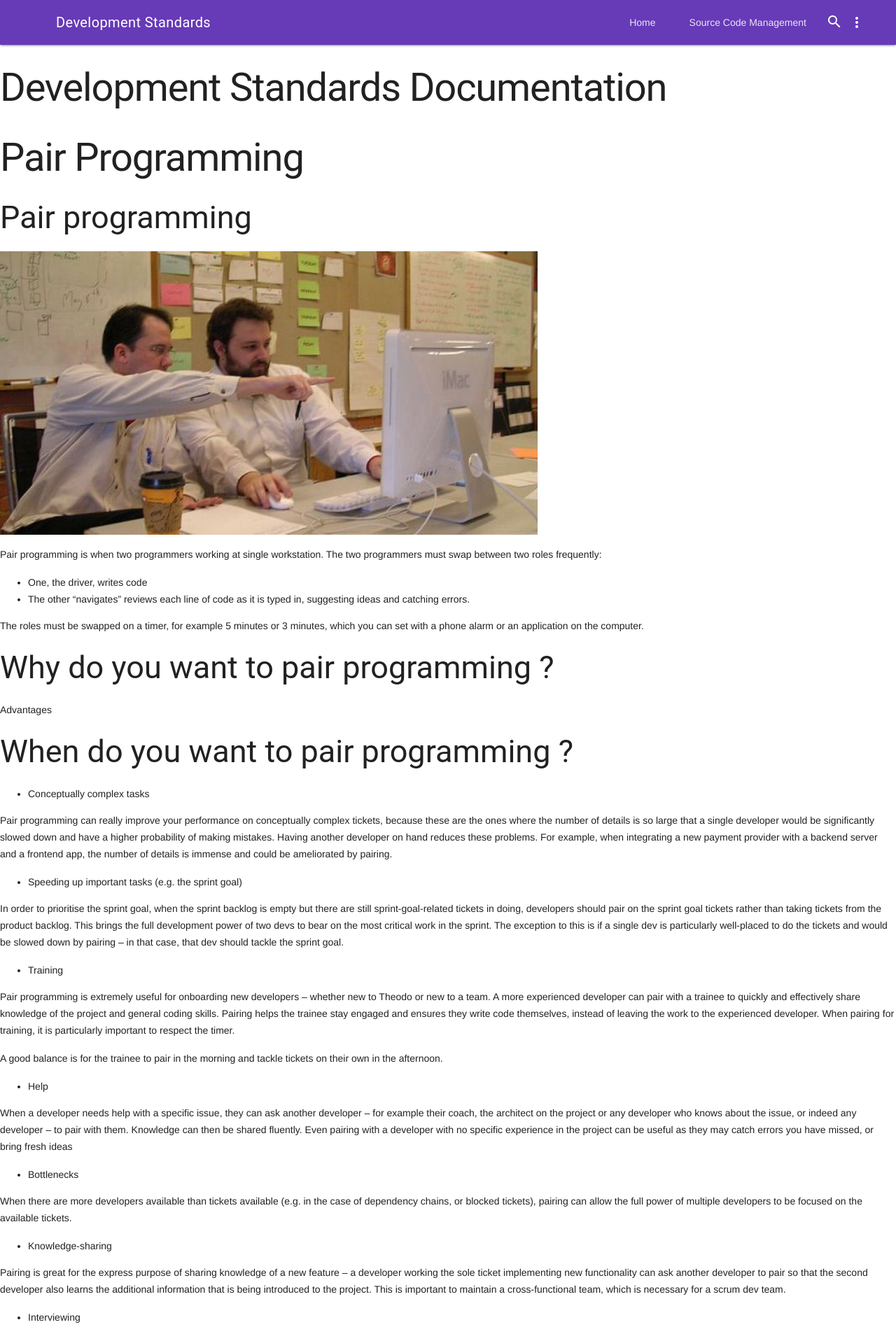
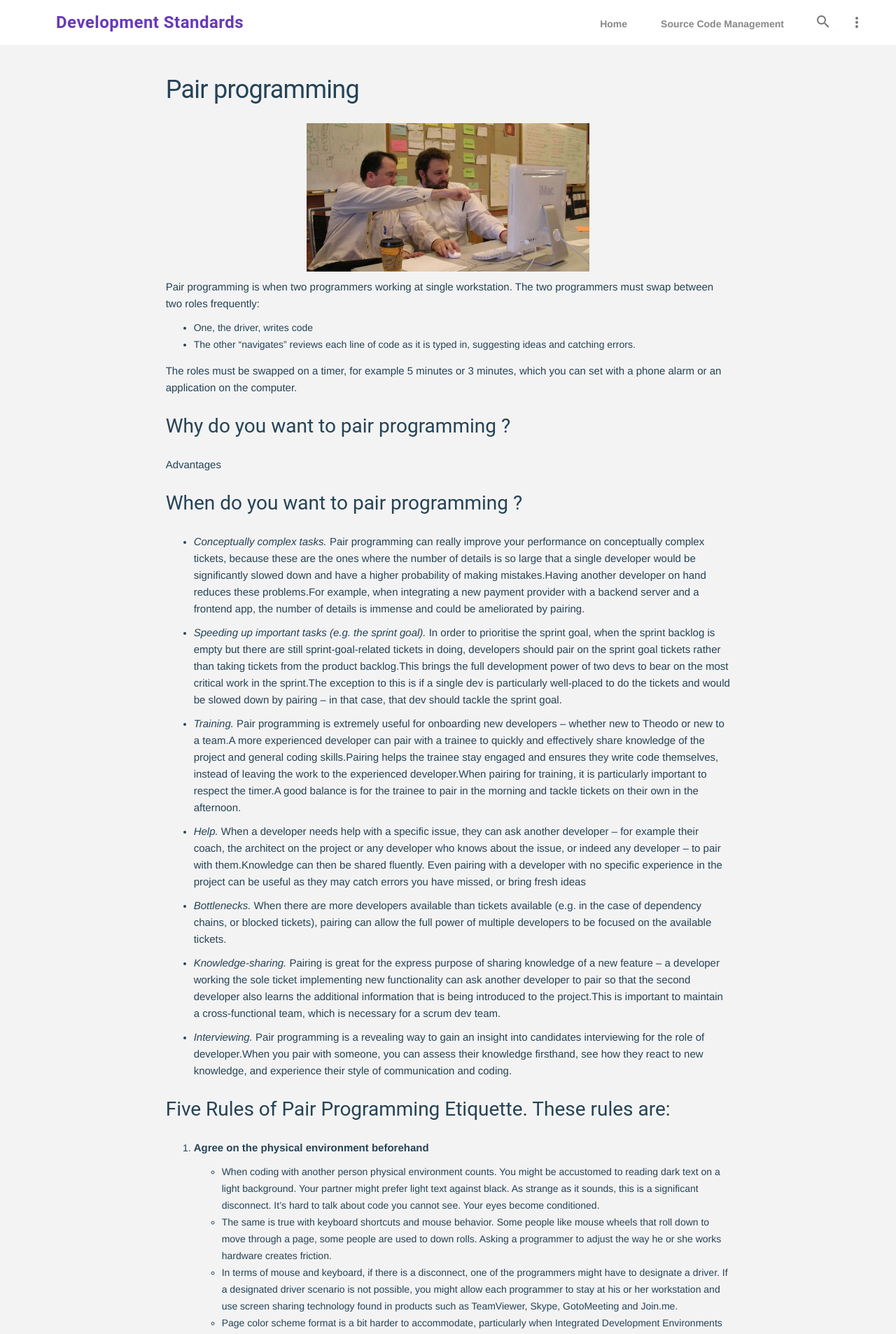
Before and after one commit to university-of-ant-solutions/development-standards.github.io, a Jekyll site: the page built from product-development-process/pair-programming.md, in a window 1280 px wide. Shown: the top 1906 px of the page at 70% size. Built offline with Jekyll 4.4.1, drawn with Linux system fonts in a browser that asks for light colours; some of the changed text lies outside the part shown.

Commit message:
updated css and layout for Home Page and Post Page

````diff
--- a/_layouts/docs.html
+++ b/_layouts/docs.html
@@ -15,18 +15,18 @@
 
 <!-- Always shows a header, even in smaller screens. -->
 <div class="mdl-layout mdl-js-layout mdl-layout--fixed-header has-drawer is-upgraded">
-  <header class="mdl-layout__header">
+  <header class="nav-primary mdl-layout__header mdl-layout__header--waterfall">
     <div class="mdl-layout__header-row">
       <!-- Title -->
-      <span class="mdl-layout-title">Development Standards</span>
+      <span class="nav-title mdl-layout-title">Development Standards</span>
       <!-- Add spacer, to align navigation to the right -->
       <div class="mdl-layout-spacer"></div>
       <!-- Navigation. We hide it in small screens. -->
-      <nav class="mdl-navigation mdl-layout--large-screen-only">
+      <nav class="nav-container mdl-navigation mdl-layout--large-screen-only">
         <a class="mdl-navigation__link" href="/">Home</a>
         <a class="mdl-navigation__link" href="">Source Code Management</a>
       </nav>
-      <div class="mdl-textfield mdl-js-textfield mdl-textfield--expandable">
+      <div class="nav-search mdl-textfield mdl-js-textfield mdl-textfield--expandable">
         <label class="mdl-button mdl-js-button mdl-button--icon" for="search">
           <i class="material-icons">search</i>
         </label>
@@ -134,17 +134,22 @@
   <main class="mdl-layout__content">
     <div class="page-content">
       {% if page.landing == true %}{% include global-header.html %}{% endif %}
-
-<h1>{{ site.name }}</h1>
-      <h1>{{ page.title }}</h1>
-{{ content }}
-
-
-
-  <header>
-    {% if page.landing == true %}{% include global-header.html %}{% endif %} {% if page.landing != true %}{% include header.html %}{% endif %}
-  </header>
-
+      <div class="col-body mdl-grid">
+          <div class="mdl-cell mdl-cell--2-col mdl-cell--2-col-tablet mdl-cell--2-col-phonedp">
+          </div>
+          <div class="col-content content mdl-cell mdl-cell--8-col mdl-cell--8-col-tablet mdl-cell--8-col-phonedp">
+            {{ content }}
+          </div>
+          <div class="mdl-cell mdl-cell--2-col mdl-cell--2-col-tablet mdl-cell--2-col-phonedp">
+          </div>
+      </div>
+      <footer class="main_footer">
+        <div class="container">
+          <div class="bottom-footer">
+            Copy right @ 2017 Particle4dev. All rights reversed.
+          </div>
+        </div>
+      </footer>
     </div>
   </main>
 </div>
--- a/_scss/_base.scss
+++ b/_scss/_base.scss
@@ -68,3 +68,25 @@ a {
   cursor: pointer;
   text-decoration: none;
 }
+
+p {
+  color: #254356;
+  font-size: 15px;
+  line-height: 24px;
+  margin: 10px 0 10px 0;
+}
+
+h1, h2, h3, h4, h5, h6 {
+  color: #254356;
+  clear: both;
+}
+
+h1 {
+  font-size: 36px;
+  line-height: 48px;
+}
+
+h2 {
+  font-size: 28px;
+  line-height: 38px;
+}
--- /dev/null
+++ b/_scss/_content.scss
@@ -0,0 +1,34 @@
+.content {
+  padding: 0px 10px;
+}
+
+.content ul,ol {
+  margin-top: 10px;
+  color: #254356;
+}
+
+blockquote {
+  border-left-color: #1488C6;
+  padding: 10px 20px;
+  margin: 0 0 20px;
+  font-size: 17.5px;
+  border-left: 5px solid;
+}
+
+blockquote:before {
+  position: relative;
+  left: none;
+  content: none;
+}
+
+blockquote:after {
+  content: none;
+  margin-left: 0px;
+}
+
+img {
+  display: block;
+  margin: auto;
+  width: 50%;
+  margin-bottom: 5px;
+}
--- /dev/null
+++ b/_scss/_global-header.scss
@@ -0,0 +1,18 @@
+.hero-text {
+  position: relative;
+  min-height: 400px;
+  width: auto;
+  background-color: #f3f3f3;
+  background: url(/images/slide01.jpg) center 30% no-repeat;
+  background-size: cover;
+}
+
+.slogan {
+  font-size: 40px;
+  padding-top: 80px;
+}
+
+.sub-slogan {
+  font-size: 18px;
+  padding: 20px 0px;
+}
--- /dev/null
+++ b/_scss/_layout.scss
@@ -0,0 +1,54 @@
+.container {
+  margin-right: auto;
+  margin-left: auto;
+  padding-left: 15px;
+  padding-right: 15px;
+}
+
+.col-body {
+  flex-direction: row;
+  flex: 1;
+  background-color: #f3f3f3;
+}
+
+.col-content {
+  flex: 1;
+  transition: all 0.5s ease;
+}
+
+.first-content {
+  display: flex;
+  min-height: 20em;
+  min-width: 400px;
+  justify-content: center;
+  background-color: #fff;
+}
+
+.first-content-text {
+  text-align: center;
+  max-width: 70%;
+}
+
+.second-content {
+  background-color: #f3f3f3;
+}
+
+.second-content-text {
+  text-align: center;
+  max-width: 500px;
+  margin-left: auto;
+  margin-right: auto;
+  padding: 5px 0px;
+}
+
+.main_footer {
+  background: #fff;
+  position: relative;
+}
+
+.bottom-footer {
+  text-align: center;
+  clear: both;
+  padding: 15px 0;
+  border-top: 1px solid #E0E4E7;
+}
--- /dev/null
+++ b/_scss/_navigation.scss
@@ -0,0 +1,36 @@
+/*
+*
+* Primary navigation - top header **********************************************************
+*
+*/
+
+.nav-primary {
+  overflow: visible;
+  background-color: white;
+}
+
+.nav-primary .material-icons {
+  color: #767777 !important;
+}
+
+.nav-title {
+  font-weight: 700;
+  font-size: 24px;
+  color: rgb(103,58,183);
+}
+
+.nav-container .mdl-navigation__link {
+  display: inline-block;
+  height: 60px;
+  line-height: 68px;
+  background-color: transparent !important;
+  border-bottom: 4px solid transparent;
+  color: #757575;
+  font-weight: 700;
+  font-size: 14px;
+}
+
+.nav-search {
+  margin-left: 16px;
+  margin-right: 16px;
+}
--- /dev/null
+++ b/_scss/_typography.scss
@@ -0,0 +1,6 @@
+.hero-text-font {
+  font-family: 'Roboto', 'Helvetica', 'Arial', sans-serif;
+  line-height: 1;
+  color: #767777;
+  font-weight: 600;
+}
--- a/css/style.scss
+++ b/css/style.scss
@@ -4,3 +4,9 @@
 
 @import "variables";
 @import "base";
+@import "navigation";
+@import "layout";
+@import "global-header";
+@import "typography";
+@import "buttons";
+@import "content";
--- a/product-development-process/pair-programming.md
+++ b/product-development-process/pair-programming.md
@@ -4,7 +4,7 @@ keywords: pair programming, agile, scrum, development
 title: Pair Programming
 ---
 
-## Pair programming
+# Pair programming
 
 ![Pair programming](/product-development-process/images/pair-programming.jpg){: width="60%"}
 
@@ -19,71 +19,35 @@ The roles must be swapped on a timer, for example 5 minutes or 3 minutes, which
 Advantages
 ## When do you want to pair programming ?
 
-- Conceptually complex tasks
+- *Conceptually complex tasks.* Pair programming can really improve your performance on conceptually complex tickets, because these are the ones where the number of details is so large that a single developer would be significantly slowed down and have a higher probability of making mistakes.Having another developer on hand reduces these problems.For example, when integrating a new payment provider with a backend server and a frontend app, the number of details is immense and could be ameliorated by pairing.
 
-Pair programming can really improve your performance on conceptually complex tickets, because these are the ones where the number of details is so large that a single developer would be significantly slowed down and have a higher probability of making mistakes.
-Having another developer on hand reduces these problems.
-For example, when integrating a new payment provider with a backend server and a frontend app, the number of details is immense and could be ameliorated by pairing.
+- *Speeding up important tasks (e.g. the sprint goal).* In order to prioritise the sprint goal, when the sprint backlog is empty but there are still sprint-goal-related tickets in doing, developers should pair on the sprint goal tickets rather than taking tickets from the product backlog.This brings the full development power of two devs to bear on the most critical work in the sprint.The exception to this is if a single dev is particularly well-placed to do the tickets and would be slowed down by pairing – in that case, that dev should tackle the sprint goal.
 
-- Speeding up important tasks (e.g. the sprint goal)
+- *Training.* Pair programming is extremely useful for onboarding new developers – whether new to Theodo or new to a team.A more experienced developer can pair with a trainee to quickly and effectively share knowledge of the project and general coding skills.Pairing helps the trainee stay engaged and ensures they write code themselves, instead of leaving the work to the experienced developer.When pairing for training, it is particularly important to respect the timer.A good balance is for the trainee to pair in the morning and tackle tickets on their own in the afternoon.
 
-In order to prioritise the sprint goal, when the sprint backlog is empty but there are still sprint-goal-related tickets in doing, developers should pair on the sprint goal tickets rather than taking tickets from the product backlog.
-This brings the full development power of two devs to bear on the most critical work in the sprint.
-The exception to this is if a single dev is particularly well-placed to do the tickets and would be slowed down by pairing – in that case, that dev should tackle the sprint goal.
-
-- Training
-
-Pair programming is extremely useful for onboarding new developers – whether new to Theodo or new to a team.
-A more experienced developer can pair with a trainee to quickly and effectively share knowledge of the project and general coding skills.
-Pairing helps the trainee stay engaged and ensures they write code themselves, instead of leaving the work to the experienced developer.
-When pairing for training, it is particularly important to respect the timer.
-
-A good balance is for the trainee to pair in the morning and tackle tickets on their own in the afternoon.
-
-- Help
-
-When a developer needs help with a specific issue, they can ask another developer – for example their coach, the architect on the project or any developer who knows about the issue, or indeed any developer – to pair with them.
-Knowledge can then be shared fluently.
+- *Help.* When a developer needs help with a specific issue, they can ask another developer – for example their coach, the architect on the project or any developer who knows about the issue, or indeed any developer – to pair with them.Knowledge can then be shared fluently.
 Even pairing with a developer with no specific experience in the project can be useful as they may catch errors you have missed, or bring fresh ideas
 
-- Bottlenecks
+- *Bottlenecks.* When there are more developers available than tickets available (e.g. in the case of dependency chains, or blocked tickets), pairing can allow the full power of multiple developers to be focused on the available tickets.
 
-When there are more developers available than tickets available (e.g. in the case of dependency chains, or blocked tickets), pairing can allow the full power of multiple developers to be focused on the available tickets.
+- *Knowledge-sharing.* Pairing is great for the express purpose of sharing knowledge of a new feature – a developer working the sole ticket implementing new functionality can ask another developer to pair so that the second developer also learns the additional information that is being introduced to the project.This is important to maintain a cross-functional team, which is necessary for a scrum dev team.
 
-- Knowledge-sharing
+- *Interviewing.* Pair programming is a revealing way to gain an insight into candidates interviewing for the role of developer.When you pair with someone, you can assess their knowledge firsthand, see how they react to new knowledge, and experience their style of communication and coding.
 
-Pairing is great for the express purpose of sharing knowledge of a new feature – a developer working the sole ticket implementing new functionality can ask another developer to pair so that the second developer also learns the additional information that is being introduced to the project.
-This is important to maintain a cross-functional team, which is necessary for a scrum dev team.
+## Five Rules of Pair Programming Etiquette. These rules are:
 
-- Interviewing
+1. **Agree on the physical environment beforehand**
 
-Pair programming is a revealing way to gain an insight into candidates interviewing for the role of developer.
-When you pair with someone, you can assess their knowledge firsthand, see how they react to new knowledge, and experience their style of communication and coding.
+    - When coding with another person physical environment counts. You might be accustomed to reading dark text on a light background. Your partner might prefer light text against black. As strange as it sounds, this is a significant disconnect. It’s hard to talk about code you cannot see. Your eyes become conditioned.
+    - The same is true with keyboard shortcuts and mouse behavior. Some people like mouse wheels that roll down to move through a page, some people are used to down rolls. Asking a programmer to adjust the way he or she works hardware creates friction.
+    - In terms of mouse and keyboard, if there is a disconnect, one of the programmers might have to designate a driver. If a designated driver scenario is not possible,  you might allow each programmer to stay at his or her workstation and use screen sharing technology found in products such as TeamViewer, Skype, GotoMeeting and Join.me.
+    - Page color scheme format is a bit harder to accommodate, particularly when Integrated Development Environments are in play. Given enough time, one member of the pair programming team might agree to the other programmer’s screen preference. Or, both programmers might come up a color schema that is acceptable to each. Yet, both developers need to be able to view the code in a variety of ways– variable inspection, call stack and variable watches, for example.  A common environment needs to be identified. Not being able to glean code information quickly and accurately will cause friction and slow the pair down. Taking the time to agree on physical environment beforehand will save loads of time later on.
 
-## 5 Rules of Pair Programming Etiquette. These rules are:
-
-- Agree on the physical environment beforehand
-
-When coding with another person physical environment counts. You might be accustomed to reading dark text on a light background. Your partner might prefer light text against black. As strange as it sounds, this is a significant disconnect. It’s hard to talk about code you cannot see. Your eyes become conditioned.
-
-The same is true with keyboard shortcuts and mouse behavior. Some people like mouse wheels that roll down to move through a page, some people are used to down rolls. Asking a programmer to adjust the way he or she works hardware creates friction.
-
-In terms of mouse and keyboard, if there is a disconnect, one of the programmers might have to designate a driver. If a designated driver scenario is not possible,  you might allow each programmer to stay at his or her workstation and use screen sharing technology found in products such as TeamViewer, Skype, GotoMeeting and Join.me.
-
-Page color scheme format is a bit harder to accommodate, particularly when Integrated Development Environments are in play. Given enough time, one member of the pair programming team might agree to the other programmer’s screen preference. Or, both programmers might come up a color schema that is acceptable to each. Yet, both developers need to be able to view the code in a variety of ways– variable inspection, call stack and variable watches, for example.  A common environment needs to be identified. Not being able to glean code information quickly and accurately will cause friction and slow the pair down. Taking the time to agree on physical environment beforehand will save loads of time later on.
-
-- When talking about code, always refer to line number and file name
-
-Take a look at the following question:
-```
-What’s the value of the variable?
-```
-
-Compare the content of that question to the following question:
-
-```
-“What is the value of the variable, obj at Line 232 of the file, MyFile.java?”
-```
+2. **When talking about code, always refer to line number and file name**
+    - Take a look at the following question:
+      >What is the value of the variable?
+    - Compare the content of that question to the following question:
+      >“What is the value of the variable, obj at Line 232 of the file, MyFile.java?”
 
 The first question needs a whole lot more follow up to attain clarity. The second question, not so much, if any at all.
 
````
Also changed, not shown: other parts of _layouts/docs.html (+1 -1 lines), other parts of product-development-process/pair-programming.md (+3 -3 lines), _includes/global-header.html (+4 -12 lines), index.md (+1 -5 lines), _scss/_buttons.scss (added), _scss/_mobile.scss (added), images/slide01.jpg (added).
